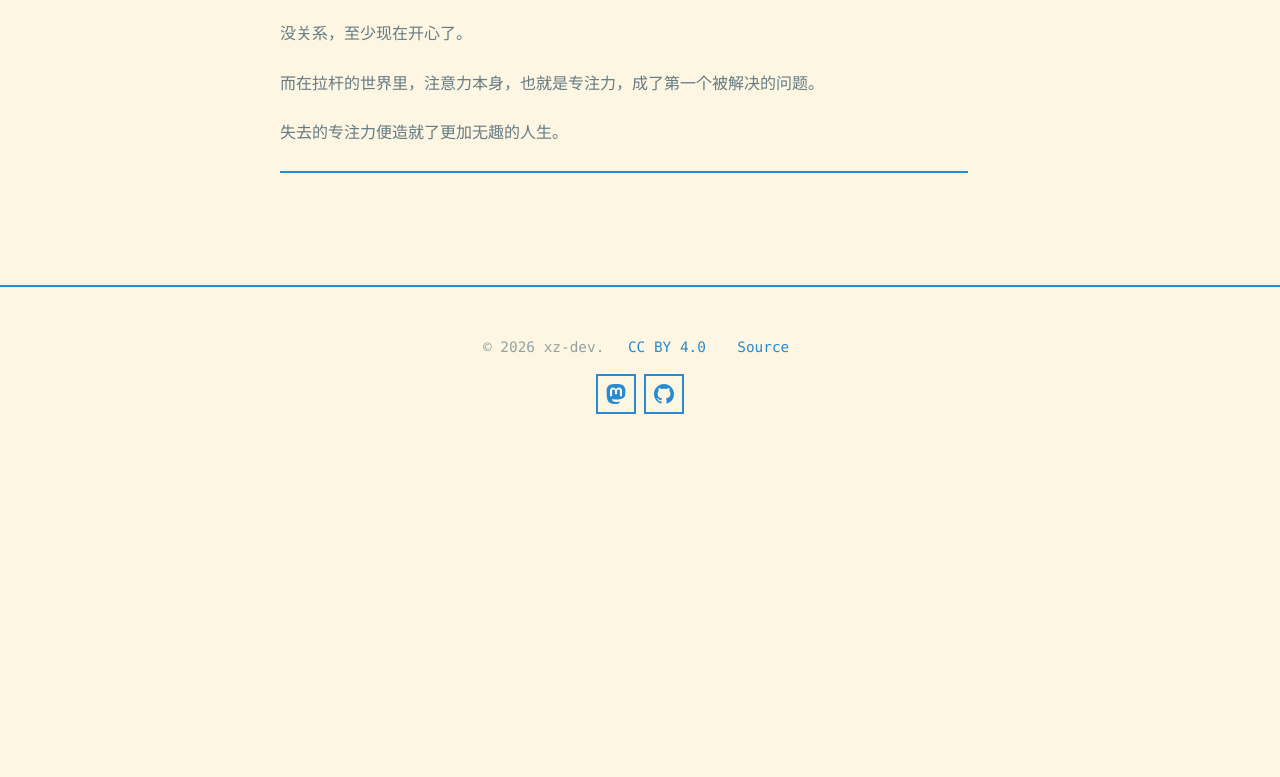
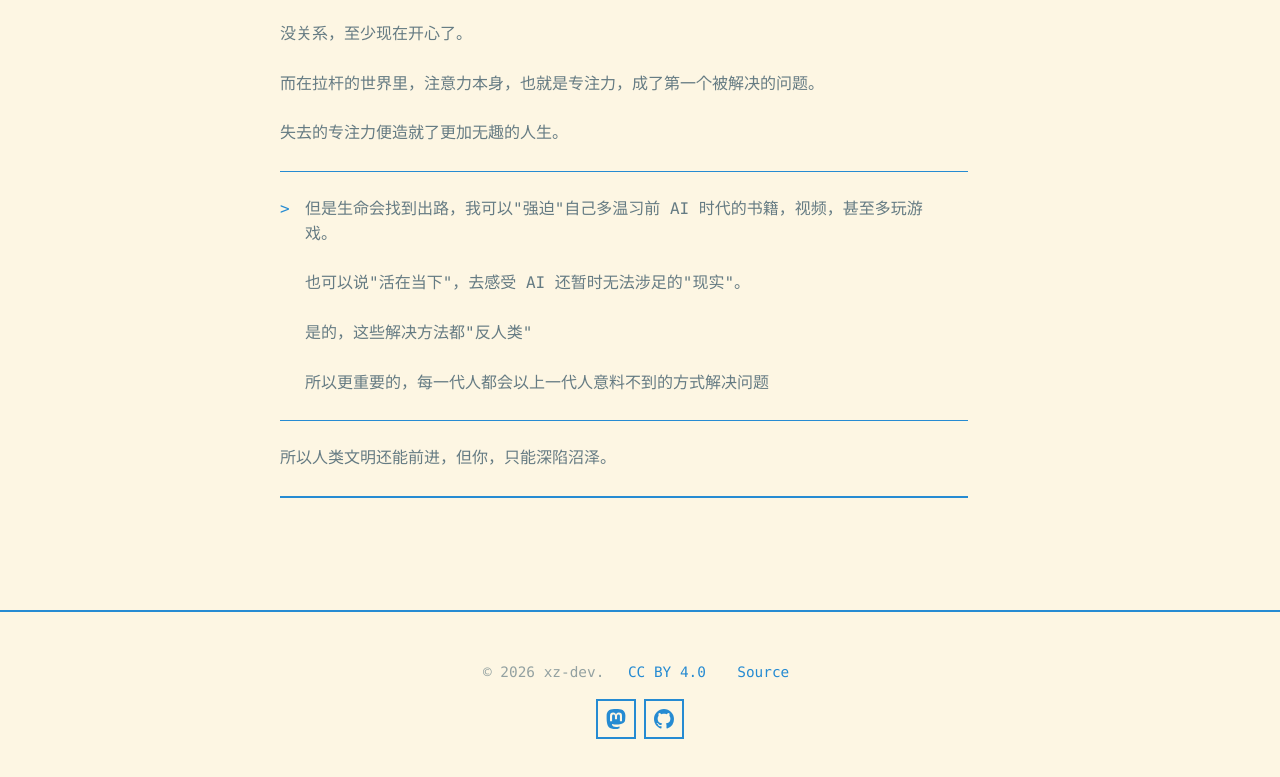
Before and after one commit to xz-dev/xzos-blog, an Astro site: page /blog/brain-rot-in-ai-era in a window 1280 px wide. Shown: the part 733-1510 px from the top of the page. Before the commit the page ends 1195 px from the top, so only its background shows below. Built offline with nearby package versions, Linux system fonts and the light colour scheme; Astro itself is replaced by a stand-in of ours; a small style sheet from the web is missing.

Commit message:
update: 博客文章结尾补充 & OG 图片支持中文字体

```diff
--- a/src/content/blog/brain-rot-in-ai-era.md
+++ b/src/content/blog/brain-rot-in-ai-era.md
@@ -28,3 +28,13 @@ tags: ["AI", "注意力", "思考", "生活"]
 而在拉杆的世界里，注意力本身，也就是专注力，成了第一个被解决的问题。
 
 失去的专注力便造就了更加无趣的人生。
+
+> 但是生命会找到出路，我可以"强迫"自己多温习前 AI 时代的书籍，视频，甚至多玩游戏。
+>
+> 也可以说"活在当下"，去感受 AI 还暂时无法涉足的"现实"。
+>
+> 是的，这些解决方法都"反人类"
+>
+> 所以更重要的，每一代人都会以上一代人意料不到的方式解决问题
+
+所以人类文明还能前进，但你，只能深陷沼泽。
```
Also changed, not shown: src/pages/og/[...slug].png.ts (+8 -0 lines), 1 other file.
